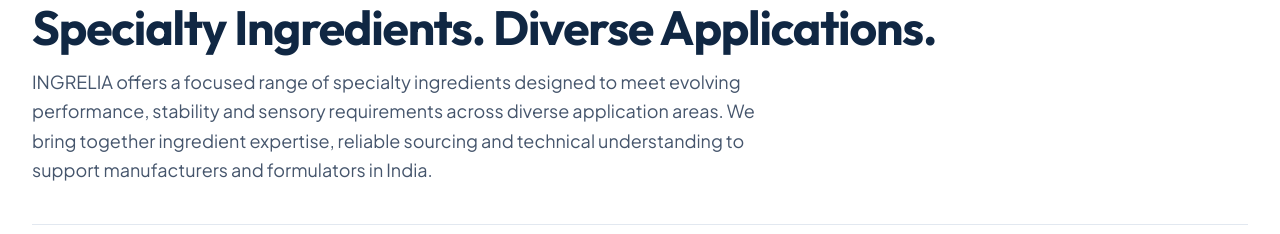
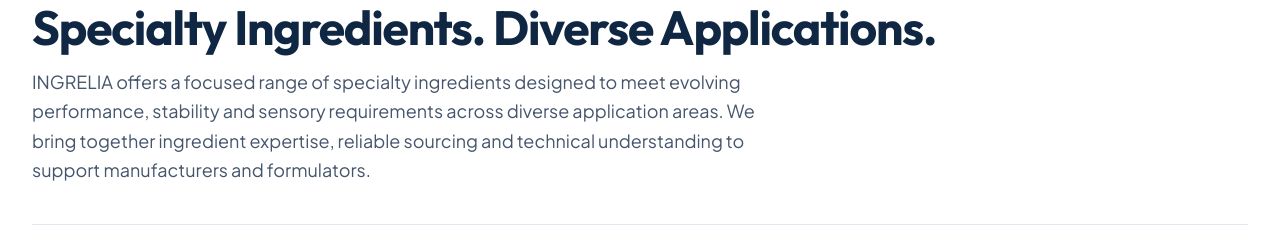
Before and after one commit to ptsudeep-Ingrelia/Ingrelia-Website-1, a React (Vite) app: page / in a window 1280 px wide. Both pictures are taken after a click on the button "Skin Care". Shown: the part 133-367 px from the top of the page. Built offline with nearby package versions, Linux system fonts and the light colour scheme.

Commit message:
refactor(copy): update value proposition description
Remove geographic limitation in the applications page description to better reflect the company's broader market reach.

```diff
--- a/src/pages/ApplicationsPage.tsx
+++ b/src/pages/ApplicationsPage.tsx
@@ -23,7 +23,7 @@ export const ApplicationsPage: React.FC<ApplicationsPageProps> = ({
           Specialty Ingredients. Diverse Applications.
         </h1>
         <p className="text-base sm:text-lg text-slate-600 max-w-3xl leading-relaxed">
-          INGRELIA offers a focused range of specialty ingredients designed to meet evolving performance, stability and sensory requirements across diverse application areas. We bring together ingredient expertise, reliable sourcing and technical understanding to support manufacturers and formulators in India.
+          INGRELIA offers a focused range of specialty ingredients designed to meet evolving performance, stability and sensory requirements across diverse application areas. We bring together ingredient expertise, reliable sourcing and technical understanding to support manufacturers and formulators.
         </p>
       </div>
 
```
